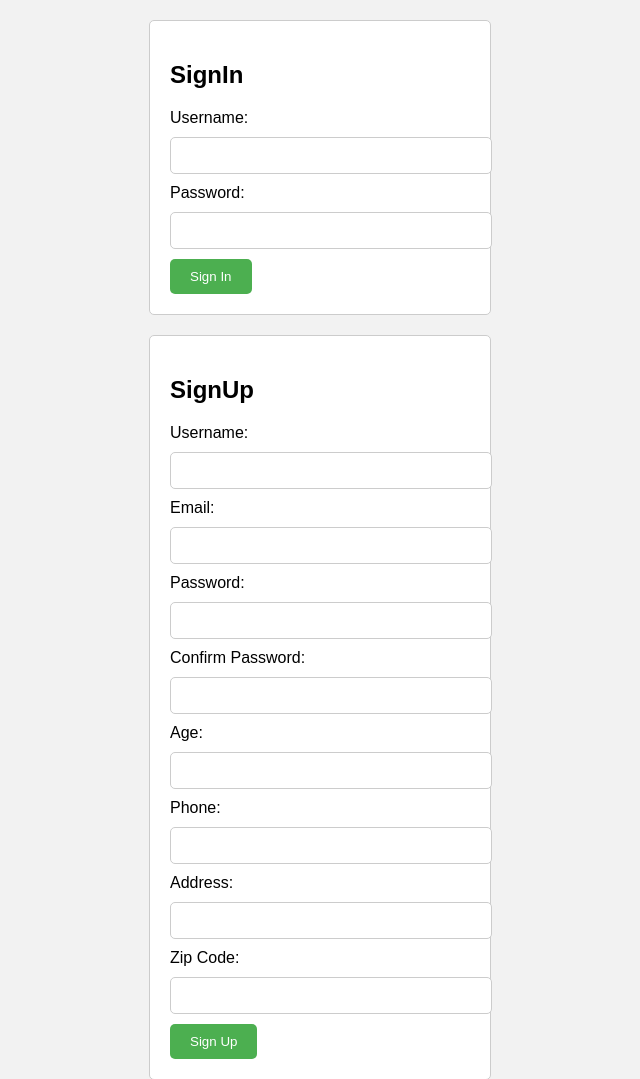
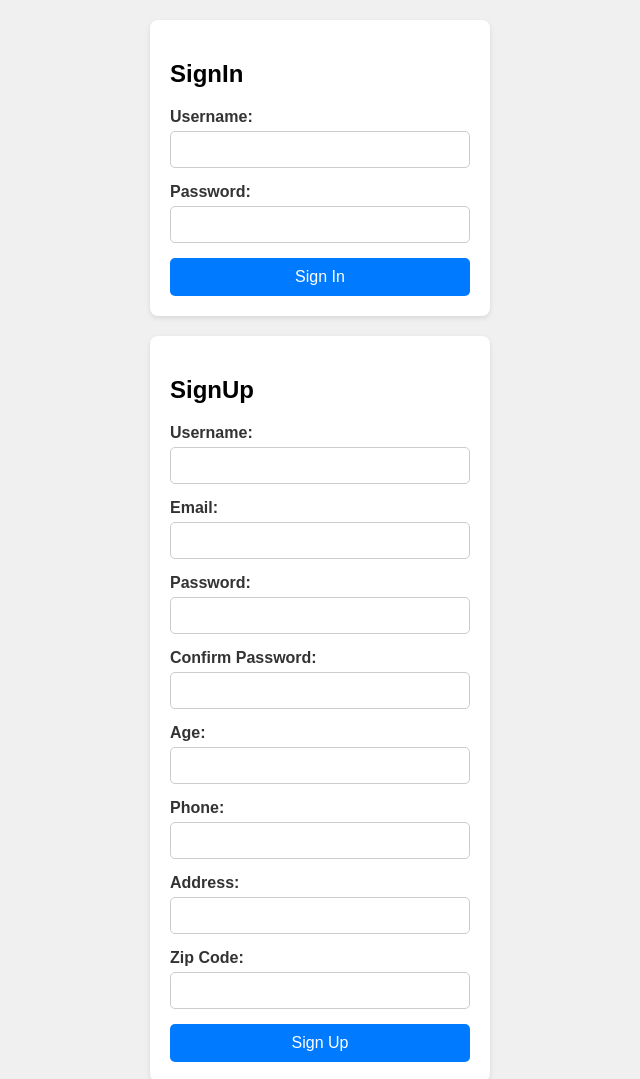
Before and after one commit to Absar69/Validation-Form, a plain HTML site: page index.html in a window 1280 px wide. Shown: the top 1079 px of the page, without its empty margins (320-960 px from the left). Drawn offline with nearby package versions, Linux system fonts and the light colour scheme.

Commit message:
new commit

```diff
--- a/index.html
+++ b/index.html
@@ -6,43 +6,53 @@
     <title>SignIn & SignUp Forms</title>
 
     <style>
-        /* Some basic styling for forms */
         body {
-            background-color: #f2f2f2;
+            background-color: #f0f0f0;
             font-family: Arial, sans-serif;
         }
         form {
             max-width: 300px;
             margin: 20px auto;
-            background-color: #ffffff;
+            background-color: #fff;
+            padding: 20px;
+            border-radius: 8px;
+            box-shadow: 0 2px 5px rgba(0, 0, 0, 0.1);
+        }
+        label {
+            font-weight: bold;
+            color: #333;
+        }
+        input[type="text"],
+        input[type="email"],
+        input[type="password"],
+        input[type="number"],
+        input[type="tel"] {
+            width: 100%;
+            padding: 10px;
+            margin-top: 5px;
+            margin-bottom: 15px;
             border: 1px solid #ccc;
-            padding: 20px;
+            border-radius: 5px;
+            box-sizing: border-box;
+        }
+        button[type="submit"] {
+            width: 100%;
+            padding: 10px;
+            background-color: #007bff;
+            border: none;
+            color: #fff;
+            font-size: 16px;
+            cursor: pointer;
             border-radius: 5px;
         }
-        label, input {
-            display: block;
-            margin-bottom: 10px;
-        }
-        input[type="text"], input[type="password"], input[type="email"], input[type="number"], input[type="tel"] {
-            width: 100%;
-            padding: 10px;
-            border: 1px solid #ccc;
-            border-radius: 5px;
-        }
-        button[type="submit"] {
-            background-color: #4CAF50;
-            color: white;
-            padding: 10px 20px;
-            border: none;
-            border-radius: 5px;
-            cursor: pointer;
-        }
         button[type="submit"]:hover {
-            background-color: #45a049;
+            background-color: #0056b3;
         }
         .error {
             color: red;
-            margin-top: 5px;
+            font-size: 14px;
+            margin-top: -10px;
+            margin-bottom: 10px;
         }
     </style>
 
```
